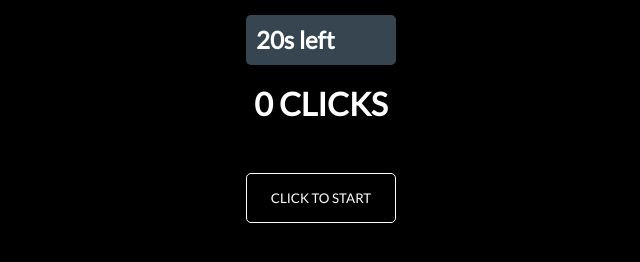
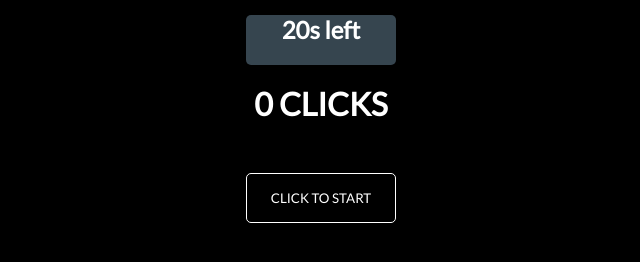
Before and after one commit to maxsspot/20Sclickgame, a plain HTML site: page index.html in a window 1280 px wide. Shown: the whole page, without its empty margins (319-959 px from the left). Drawn offline with Linux system fonts and the light colour scheme.

Commit message:
Update index.html

```diff
--- a/index.html
+++ b/index.html
@@ -39,9 +39,7 @@ nav {
 }
 
 #words {
-    margin-left:10px;
-    margin-top:10px;
-    float:left;
+
 }
 
 #start, #endb {
```
